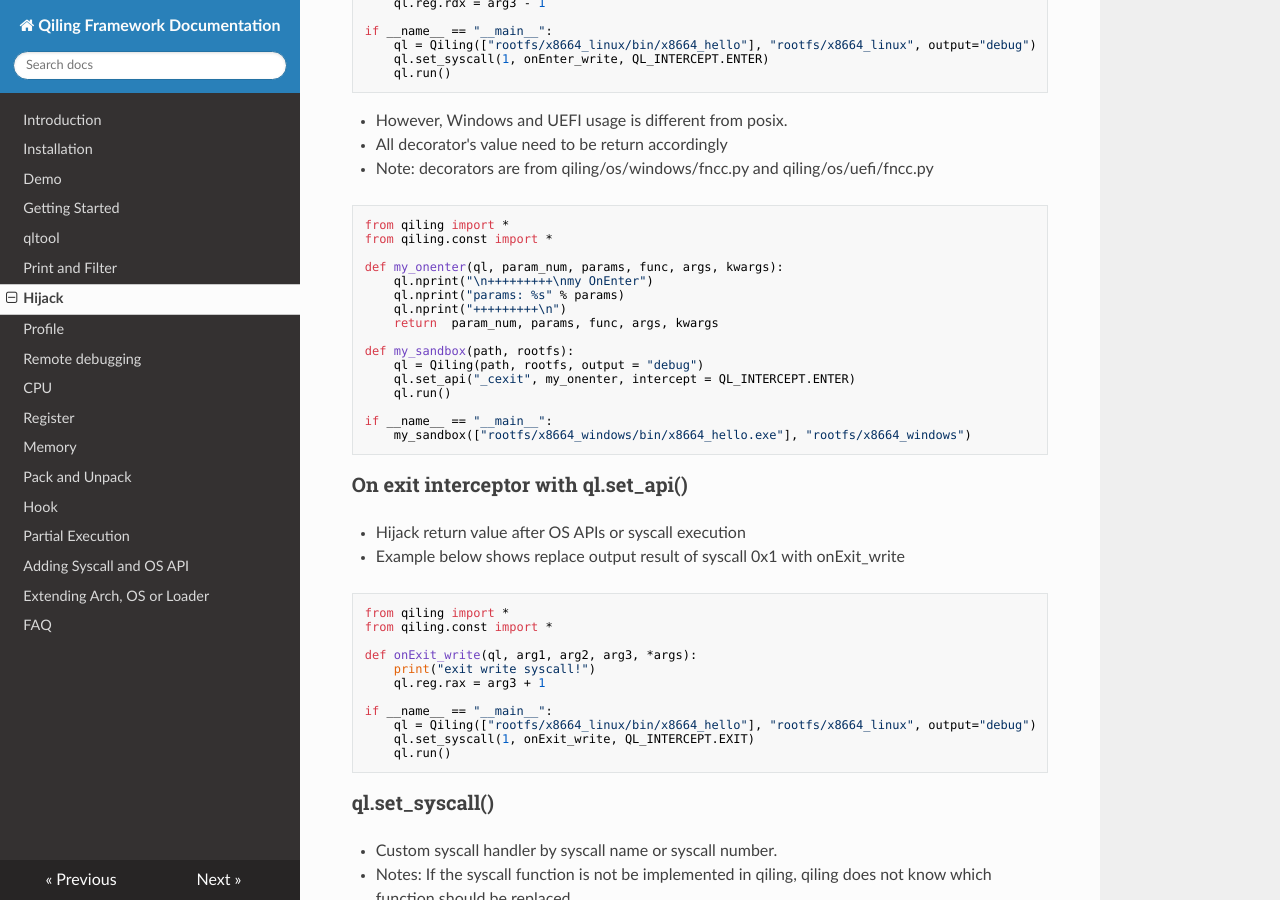
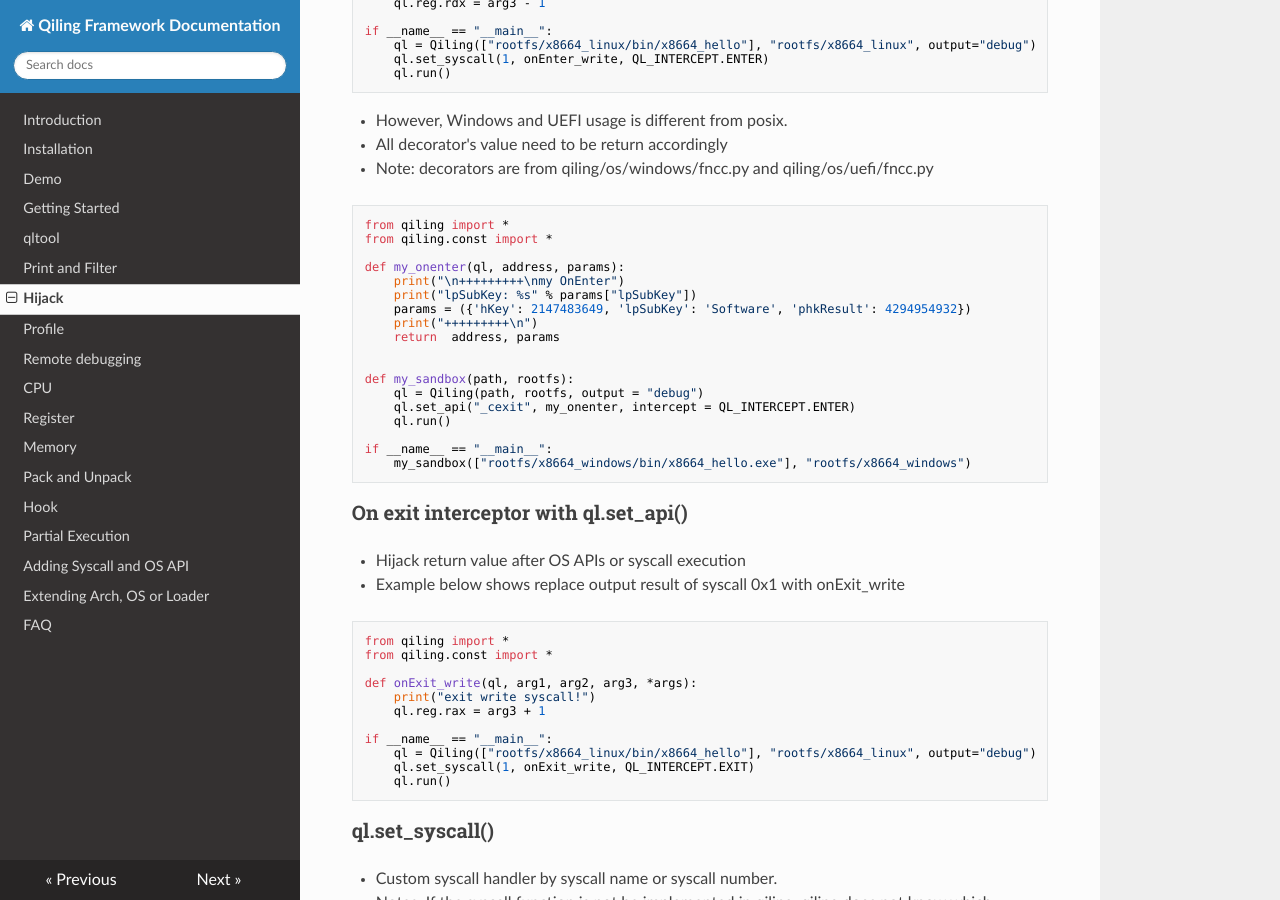
Before and after one commit to qilingframework/rtfd.io, an MkDocs documentation site: the page built from docs/hijack.md, in a window 1280 px wide and 900 px high, scrolled down 1624 px. Built offline with MkDocs 1.6.1, drawn with Linux system fonts in a browser that asks for light colours; nearby versions of some CDN libraries.

Commit message:
update onEnter windows docs

```diff
--- a/docs/hijack.md
+++ b/docs/hijack.md
@@ -116,11 +116,13 @@ if __name__ == "__main__":
 from qiling import *
 from qiling.const import *
 
-def my_onenter(ql, param_num, params, func, args, kwargs):
-    ql.nprint("\n+++++++++\nmy OnEnter")
-    ql.nprint("params: %s" % params)
-    ql.nprint("+++++++++\n")
-    return  param_num, params, func, args, kwargs
+def my_onenter(ql, address, params):
+    print("\n+++++++++\nmy OnEnter")
+    print("lpSubKey: %s" % params["lpSubKey"])
+    params = ({'hKey': 2147483649, 'lpSubKey': 'Software', 'phkResult': 4294954932})
+    print("+++++++++\n")
+    return  address, params
+
 
 def my_sandbox(path, rootfs):
     ql = Qiling(path, rootfs, output = "debug")
```
